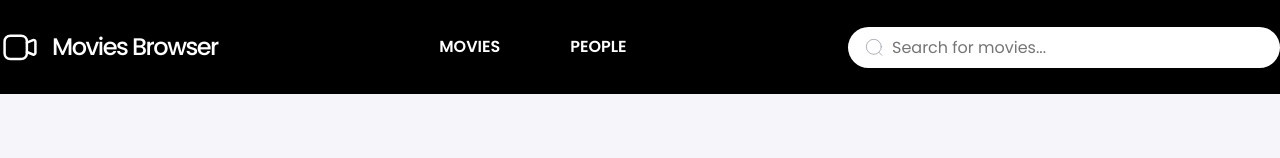
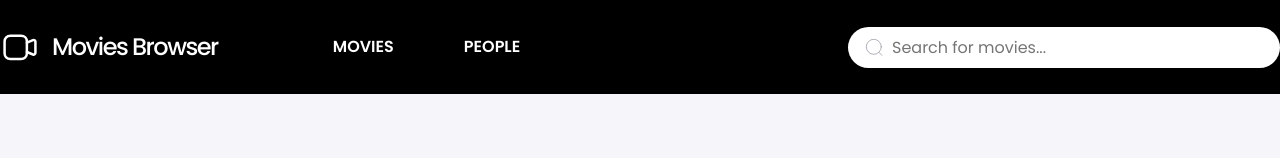
Before and after one commit to antonis04/MovieBrowser, a React (Create React App) app: page / in a window 1280 px wide. Shown: the top 158 px of the page. Built offline with nearby package versions, Linux system fonts and the light colour scheme; no server answers.

Commit message:
feact(navigation): Adjust layout for improved alignment of nav links

```diff
--- a/src/common/Navigation/styled.js
+++ b/src/common/Navigation/styled.js
@@ -31,7 +31,7 @@ export const NavigationContainer = styled.div`
   box-sizing: border-box;
   display: flex;
   align-items: center;
-  justify-content: space-between;
+  justify-content: flex-start;
   gap: 20px;
 
   @media (max-width: ${({ theme }) => theme.breakpoint.mobileMax}px) {
@@ -89,7 +89,7 @@ export const LogoText = styled.span`
 export const NavMenu = styled.div`
   display: flex;
   justify-content: center;
-  flex-grow: 1;
+  margin-left: 70px;
 
   @media (max-width: ${({ theme }) => theme.breakpoint.mobileMax}px) {
     flex-grow: 0;
@@ -155,6 +155,7 @@ export const Item = styled.li`
 export const SearchWrapper = styled.div`
   width: 432px;
   position: relative;
+  margin-left: auto;
 
   @media (max-width: ${({ theme }) => theme.breakpoint.mobileMax}px) {
     width: 100%;
```
